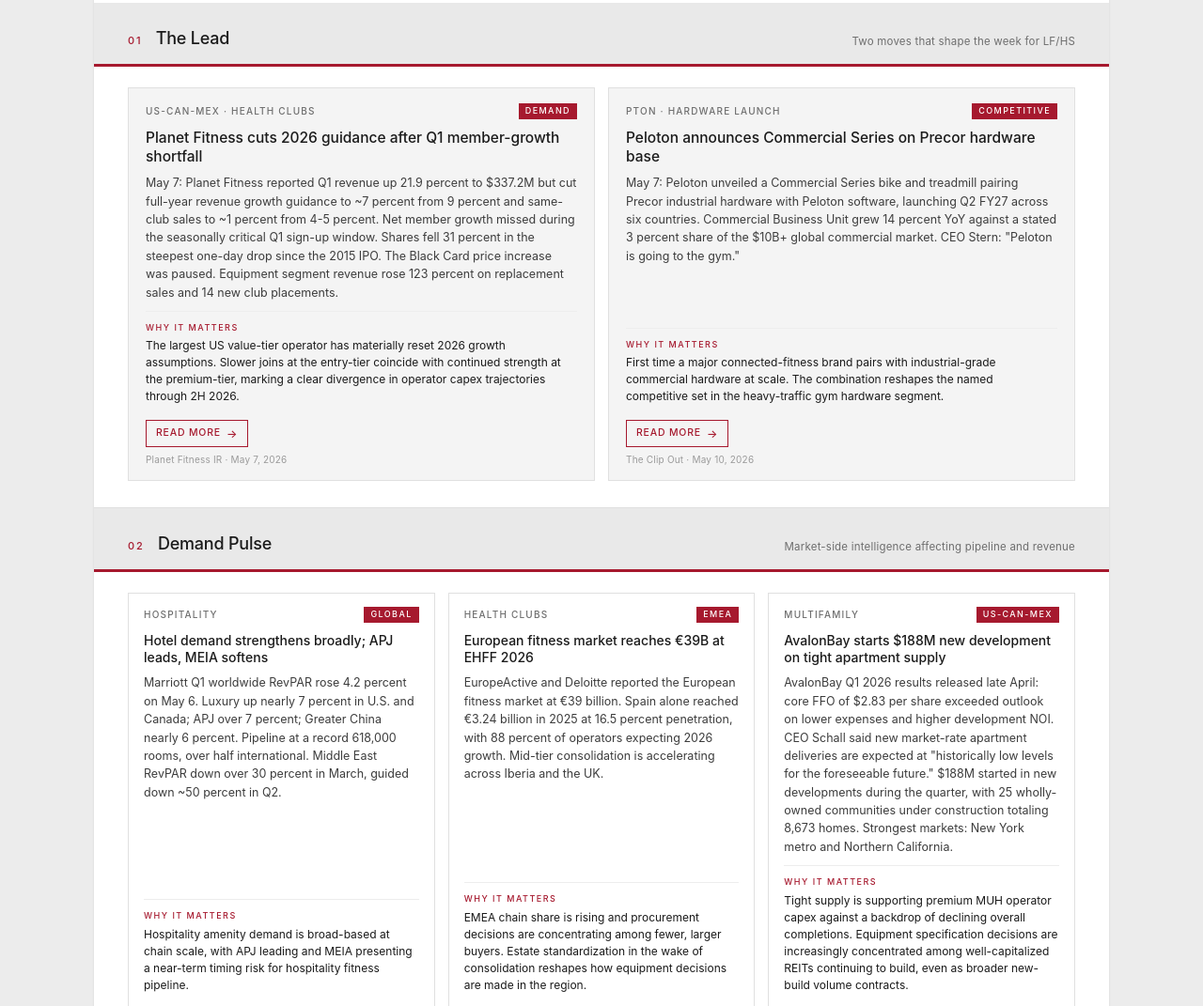
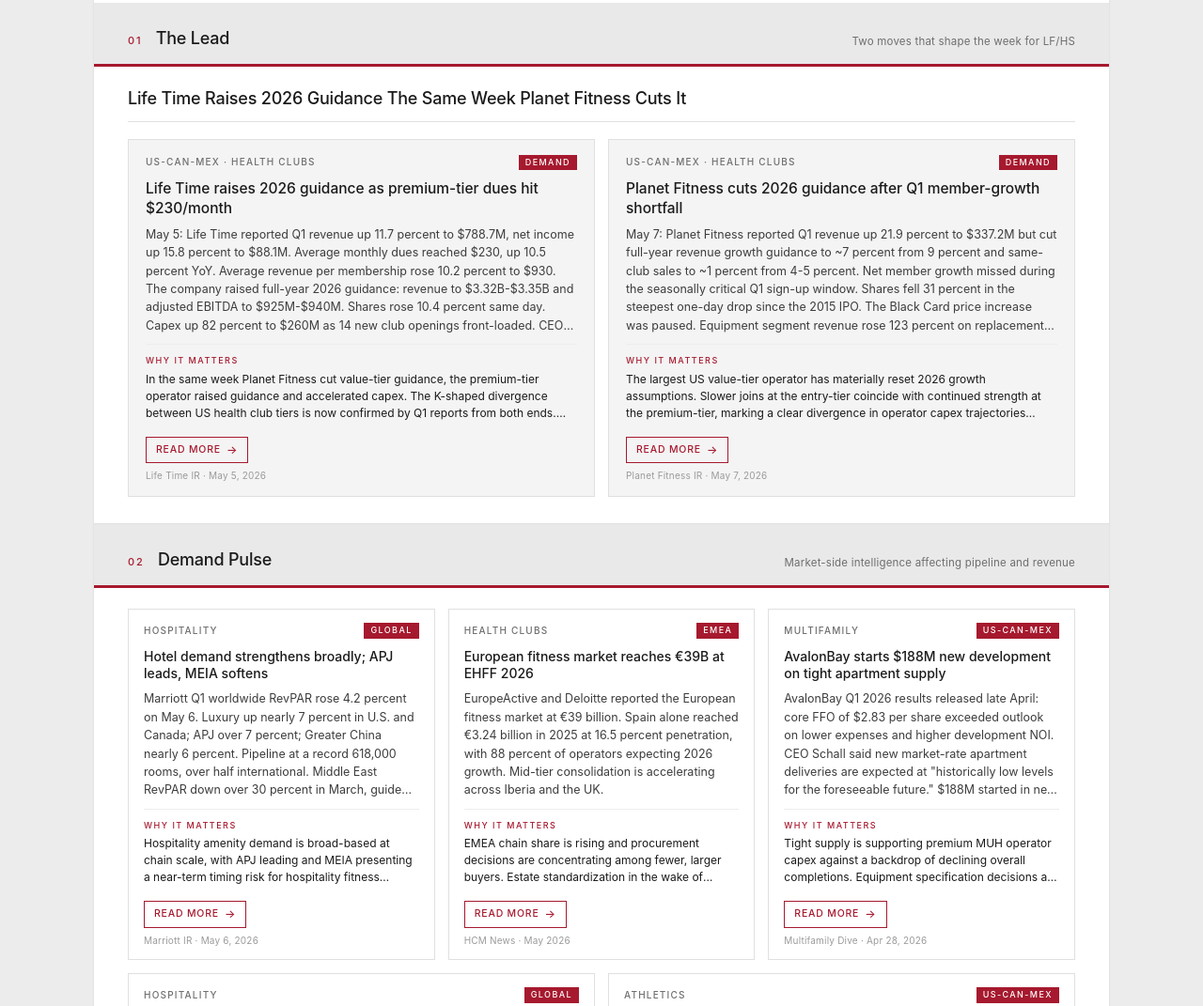
Before and after one commit to trentraleigh89/LFHS-ELT, a plain HTML site: page index.html in a window 1280 px wide. Shown: the part 240-1311 px from the top of the page at 94% size. Drawn offline with Linux system fonts and the light colour scheme.

Commit message:
Update index.html

```diff
--- a/index.html
+++ b/index.html
@@ -119,6 +119,21 @@
   }
   .section-body { padding-bottom: 28px; }
 
+  /* Lead-section caption — sits inside the white content area above the two Lead cards */
+  .lead-caption {
+    margin: 0 0 18px;
+    padding: 0 0 12px;
+    border-bottom: 1px solid var(--hairline);
+  }
+  .lead-caption-title {
+    font-size: 18px;
+    color: var(--ink);
+    font-weight: 500;
+    line-height: 1.3;
+    letter-spacing: -0.2px;
+    margin: 0;
+  }
+
   /* ===== Grids ===== */
   .grid-2 {
     display: grid;
@@ -216,7 +231,11 @@
     line-height: 1.55;
     color: var(--body);
     margin: 0 0 10px;
-    flex: 1;
+    display: -webkit-box;
+    -webkit-line-clamp: 6;
+    -webkit-box-orient: vertical;
+    overflow: hidden;
+    text-overflow: ellipsis;
   }
 
   /* Why-it-matters block */
@@ -227,6 +246,7 @@
     margin: 0 0 12px;
     padding: 10px 0 0;
     border-top: 1px solid var(--hairline-light);
+    flex: 1;
   }
   .card-why .label {
     display: block;
@@ -236,6 +256,13 @@
     text-transform: uppercase;
     font-weight: 500;
     margin-bottom: 4px;
+  }
+  .card-why .why-text {
+    display: -webkit-box;
+    -webkit-line-clamp: 3;
+    -webkit-box-orient: vertical;
+    overflow: hidden;
+    text-overflow: ellipsis;
   }
 
   /* Read More button */
@@ -377,7 +404,24 @@
         <p class="section-sub">Two moves that shape the week for LF/HS</p>
       </div>
       <div class="section-body">
+        <div class="lead-caption">
+          <h3 class="lead-caption-title">Life Time Raises 2026 Guidance The Same Week Planet Fitness Cuts It</h3>
+        </div>
         <div class="grid-2">
+
+          <div class="card card-lead">
+            <div class="card-tag"><span class="tag-region">Demand</span><span class="tag-sub">US-CAN-MEX  ·  Health Clubs</span></div>
+            <h3 class="card-headline">Life Time raises 2026 guidance as premium-tier dues hit $230/month</h3>
+            <p class="card-context">May 5: Life Time reported Q1 revenue up 11.7 percent to $788.7M, net income up 15.8 percent to $88.1M. Average monthly dues reached $230, up 10.5 percent YoY. Average revenue per membership rose 10.2 percent to $930. The company raised full-year 2026 guidance: revenue to $3.32B-$3.35B and adjusted EBITDA to $925M-$940M. Shares rose 10.4 percent same day. Capex up 82 percent to $260M as 14 new club openings front-loaded. CEO Akradi called GLP-1s "a home run" for the industry.</p>
+            <div class="card-why">
+              <span class="label">Why it matters</span>
+              <span class="why-text">In the same week Planet Fitness cut value-tier guidance, the premium-tier operator raised guidance and accelerated capex. The K-shaped divergence between US health club tiers is now confirmed by Q1 reports from both ends. Equipment specification at the premium tier remains a durable demand pocket.</span>
+            </div>
+            <div class="card-cta">
+              <a class="read-more" href="https://ir.lifetime.life/news-events/press-releases/detail/1205/life-time-reports-first-quarter-2026-financial-results" target="_blank" rel="noopener">Read more <span class="arrow">→</span></a>
+              <span class="card-cta-meta">Life Time IR  ·  May 5, 2026</span>
+            </div>
+          </div>
 
           <div class="card card-lead">
             <div class="card-tag"><span class="tag-region">Demand</span><span class="tag-sub">US-CAN-MEX  ·  Health Clubs</span></div>
@@ -385,25 +429,11 @@
             <p class="card-context">May 7: Planet Fitness reported Q1 revenue up 21.9 percent to $337.2M but cut full-year revenue growth guidance to ~7 percent from 9 percent and same-club sales to ~1 percent from 4-5 percent. Net member growth missed during the seasonally critical Q1 sign-up window. Shares fell 31 percent in the steepest one-day drop since the 2015 IPO. The Black Card price increase was paused. Equipment segment revenue rose 123 percent on replacement sales and 14 new club placements.</p>
             <div class="card-why">
               <span class="label">Why it matters</span>
-              The largest US value-tier operator has materially reset 2026 growth assumptions. Slower joins at the entry-tier coincide with continued strength at the premium-tier, marking a clear divergence in operator capex trajectories through 2H 2026.
+              <span class="why-text">The largest US value-tier operator has materially reset 2026 growth assumptions. Slower joins at the entry-tier coincide with continued strength at the premium-tier, marking a clear divergence in operator capex trajectories through 2H 2026.</span>
             </div>
             <div class="card-cta">
               <a class="read-more" href="https://investor.planetfitness.com/investors/press-releases/default.aspx" target="_blank" rel="noopener">Read more <span class="arrow">→</span></a>
               <span class="card-cta-meta">Planet Fitness IR  ·  May 7, 2026</span>
-            </div>
-          </div>
-
-          <div class="card card-lead">
-            <div class="card-tag"><span class="tag-region">Competitive</span><span class="tag-sub">PTON  ·  Hardware Launch</span></div>
-            <h3 class="card-headline">Peloton announces Commercial Series on Precor hardware base</h3>
-            <p class="card-context">May 7: Peloton unveiled a Commercial Series bike and treadmill pairing Precor industrial hardware with Peloton software, launching Q2 FY27 across six countries. Commercial Business Unit grew 14 percent YoY against a stated 3 percent share of the $10B+ global commercial market. CEO Stern: "Peloton is going to the gym."</p>
-            <div class="card-why">
-              <span class="label">Why it matters</span>
-              First time a major connected-fitness brand pairs with industrial-grade commercial hardware at scale. The combination reshapes the named competitive set in the heavy-traffic gym hardware segment.
-            </div>
-            <div class="card-cta">
-              <a class="read-more" href="https://theclipout.com/peloton-gym-equipment-commercial-series/" target="_blank" rel="noopener">Read more <span class="arrow">→</span></a>
-              <span class="card-cta-meta">The Clip Out  ·  May 10, 2026</span>
             </div>
           </div>
         </div>
@@ -428,7 +458,7 @@
             <p class="card-context">Marriott Q1 worldwide RevPAR rose 4.2 percent on May 6. Luxury up nearly 7 percent in U.S. and Canada; APJ over 7 percent; Greater China nearly 6 percent. Pipeline at a record 618,000 rooms, over half international. Middle East RevPAR down over 30 percent in March, guided down ~50 percent in Q2.</p>
             <div class="card-why">
               <span class="label">Why it matters</span>
-              Hospitality amenity demand is broad-based at chain scale, with APJ leading and MEIA presenting a near-term timing risk for hospitality fitness pipeline.
+              <span class="why-text">Hospitality amenity demand is broad-based at chain scale, with APJ leading and MEIA presenting a near-term timing risk for hospitality fitness pipeline.</span>
             </div>
             <div class="card-cta">
               <a class="read-more" href="https://marriott.gcs-web.com/news-releases/news-release-details/marriott-international-reports-first-quarter-2026-results" target="_blank" rel="noopener">Read more <span class="arrow">→</span></a>
@@ -442,7 +472,7 @@
             <p class="card-context">EuropeActive and Deloitte reported the European fitness market at €39 billion. Spain alone reached €3.24 billion in 2025 at 16.5 percent penetration, with 88 percent of operators expecting 2026 growth. Mid-tier consolidation is accelerating across Iberia and the UK.</p>
             <div class="card-why">
               <span class="label">Why it matters</span>
-              EMEA chain share is rising and procurement decisions are concentrating among fewer, larger buyers. Estate standardization in the wake of consolidation reshapes how equipment decisions are made in the region.
+              <span class="why-text">EMEA chain share is rising and procurement decisions are concentrating among fewer, larger buyers. Estate standardization in the wake of consolidation reshapes how equipment decisions are made in the region.</span>
             </div>
             <div class="card-cta">
               <a class="read-more" href="https://www.healthclubmanagement.co.uk/health-club-management-press-releases/technogym-grows-double-digit/362901" target="_blank" rel="noopener">Read more <span class="arrow">→</span></a>
@@ -456,7 +486,7 @@
             <p class="card-context">AvalonBay Q1 2026 results released late April: core FFO of $2.83 per share exceeded outlook on lower expenses and higher development NOI. CEO Schall said new market-rate apartment deliveries are expected at "historically low levels for the foreseeable future." $188M started in new developments during the quarter, with 25 wholly-owned communities under construction totaling 8,673 homes. Strongest markets: New York metro and Northern California.</p>
             <div class="card-why">
               <span class="label">Why it matters</span>
-              Tight supply is supporting premium MUH operator capex against a backdrop of declining overall completions. Equipment specification decisions are increasingly concentrated among well-capitalized REITs continuing to build, even as broader new-build volume contracts.
+              <span class="why-text">Tight supply is supporting premium MUH operator capex against a backdrop of declining overall completions. Equipment specification decisions are increasingly concentrated among well-capitalized REITs continuing to build, even as broader new-build volume contracts.</span>
             </div>
             <div class="card-cta">
               <a class="read-more" href="https://www.multifamilydive.com/news/reit-earnings-call-apartment-supply/818766/" target="_blank" rel="noopener">Read more <span class="arrow">→</span></a>
@@ -470,7 +500,7 @@
             <p class="card-context">Hyatt Q1 2026 (April 30): system-wide RevPAR up 5.4 percent, all-inclusive Net Package RevPAR up 7.4 percent. Greater China up 12 percent, APAC ex-China up 11 percent. Premium customer leisure demand up approximately 7 percent. Record development pipeline of ~151,000 rooms, up 9 percent. Full-year RevPAR outlook raised to 2-4 percent. World of Hyatt loyalty hit 66M members, up 18 percent, accounting for nearly half of occupied rooms.</p>
             <div class="card-why">
               <span class="label">Why it matters</span>
-              The third major hotel parent to confirm luxury-tier strength alongside APAC and Greater China momentum. Hyatt's wellness-brand portfolio (Miraval, all-inclusive, soft lifestyle) is leading the chain. Hospitality fitness specification at the premium tier remains a durable demand pocket.
+              <span class="why-text">The third major hotel parent to confirm luxury-tier strength alongside APAC and Greater China momentum. Hyatt's wellness-brand portfolio (Miraval, all-inclusive, soft lifestyle) is leading the chain. Hospitality fitness specification at the premium tier remains a durable demand pocket.</span>
             </div>
             <div class="card-cta">
               <a class="read-more" href="https://newsroom.hyatt.com/Q1-2026-Earnings" target="_blank" rel="noopener">Read more <span class="arrow">→</span></a>
@@ -484,7 +514,7 @@
             <p class="card-context">2025 college stadium projects reached $2.4B, with 2026 projected over $3B. Penn State Abington approved a $25M athletics renovation on May 8. NIL and revenue-sharing at $2.25B for 2025-26 is pulling capital toward player compensation and premium seating, tightening athletic department procurement scrutiny.</p>
             <div class="card-why">
               <span class="label">Why it matters</span>
-              Collegiate facility demand remains durable but ROI scrutiny is tightening. Lifecycle-cost economics carry more weight in athletic-department procurement than at any point in the prior decade.
+              <span class="why-text">Collegiate facility demand remains durable but ROI scrutiny is tightening. Lifecycle-cost economics carry more weight in athletic-department procurement than at any point in the prior decade.</span>
             </div>
             <div class="card-cta">
               <a class="read-more" href="https://www.psu.edu/news/administration/story/trustees-approve-25-million-renovation-athletics-building-penn-state-abington" target="_blank" rel="noopener">Read more <span class="arrow">→</span></a>
@@ -514,7 +544,7 @@
             <p class="card-context">HRC steel closed at $1,121 per ton on May 11, up 26 percent year-over-year and 3.2 percent in the past month. The May 4 print of $1,135 was the highest since January 2024. Four-week gain stands at 5 percent.</p>
             <div class="card-why">
               <span class="label">Why it matters</span>
-              Sustained pressure on a primary domestic input cost. Margin implications carry into 2H planning and model-year decisions.
+              <span class="why-text">Sustained pressure on a primary domestic input cost. Margin implications carry into 2H planning and model-year decisions.</span>
             </div>
             <div class="card-cta">
               <a class="read-more" href="https://tradingeconomics.com/commodity/hrc-steel" target="_blank" rel="noopener">Read more <span class="arrow">→</span></a>
@@ -528,7 +558,7 @@
             <p class="card-context">EUR/USD at 1.1785 on May 11, up 6.3 percent YoY and strongest since April. The U.S. Dollar Index sits near 98.25, on pace for a ~10 percent annual decline, the softest year in about eight. ECB pricing in a June rate hike adds to the rate differential.</p>
             <div class="card-why">
               <span class="label">Why it matters</span>
-              US-manufactured product carries pricing headroom against EUR-priced competitors in EMEA and APJ markets through the current FX cycle.
+              <span class="why-text">US-manufactured product carries pricing headroom against EUR-priced competitors in EMEA and APJ markets through the current FX cycle.</span>
             </div>
             <div class="card-cta">
               <a class="read-more" href="https://tradingeconomics.com/euro-area/currency" target="_blank" rel="noopener">Read more <span class="arrow">→</span></a>
@@ -542,11 +572,11 @@
             <p class="card-context">May 5: President Trump warned the EU of "much higher" tariffs unless EU tariffs on US goods are removed by July 4. Commercial fitness peers with EU-sourced components carry landed-cost exposure that US-made product does not share.</p>
             <div class="card-why">
               <span class="label">Why it matters</span>
-              A material policy date in early July could differentiate US-manufactured product against EU-component competitors in the back half of 2026.
+              <span class="why-text">A material policy date in early July could differentiate US-manufactured product against EU-component competitors in the back half of 2026.</span>
             </div>
             <div class="card-cta">
-              <a class="read-more" href="https://www.forex.com/en/news-and-analysis/eur-usd-forecast-currency-pair-of-the-week-may-5-2026/" target="_blank" rel="noopener">Read more <span class="arrow">→</span></a>
-              <span class="card-cta-meta">Forex.com market note  ·  May 5, 2026</span>
+              <a class="read-more" href="https://www.cnbc.com/2026/05/08/trump-tariffs-trade-eu-europe-deal.html" target="_blank" rel="noopener">Read more <span class="arrow">→</span></a>
+              <span class="card-cta-meta">CNBC  ·  May 8, 2026</span>
             </div>
           </div>
 
@@ -572,7 +602,7 @@
             <p class="card-context">Q3 FY26 results May 7: total revenue $631M, Commercial Business Unit up 14 percent YoY for the third consecutive quarter. Commercial Series pairs Precor industrial hardware with Peloton software and content. Stated 3 percent share of $10B+ global commercial market.</p>
             <div class="card-why">
               <span class="label">Why it matters</span>
-              Peloton's Precor base addresses its commercial durability gap; brand strength pulls retail-side consideration into commercial specification. The combination is materially different from prior Peloton commercial efforts.
+              <span class="why-text">Peloton's Precor base addresses its commercial durability gap; brand strength pulls retail-side consideration into commercial specification. The combination is materially different from prior Peloton commercial efforts.</span>
             </div>
             <div class="card-cta">
               <a class="read-more" href="https://investor.onepeloton.com/news-releases/news-release-details/peloton-announces-q3-fy2026-financial-results" target="_blank" rel="noopener">Read more <span class="arrow">→</span></a>
@@ -586,7 +616,7 @@
             <p class="card-context">Q1 revenue €236.8M, up 10.1 percent YoY (12.6 percent constant FX). Commercial segment up 10.8 percent. Italy led at 20.7 percent, APAC at 14.4 percent, MEIA at 13.5 percent. Multi-year Google Cloud generative-AI partnership announced. TIME 100 Most Influential Companies inclusion.</p>
             <div class="card-why">
               <span class="label">Why it matters</span>
-              Strong global momentum with notable Americas softness. The Google Cloud partnership signals platform-scale ambition beyond device-level features.
+              <span class="why-text">Strong global momentum with notable Americas softness. The Google Cloud partnership signals platform-scale ambition beyond device-level features.</span>
             </div>
             <div class="card-cta">
               <a class="read-more" href="https://corporate.technogym.com/en/investor-relations/news-and-events/press-releases" target="_blank" rel="noopener">Read more <span class="arrow">→</span></a>
@@ -600,11 +630,11 @@
             <p class="card-context">Providence Equity-backed VivaGym closed the acquisition of Synergym, creating a leading southern European mid-market platform. Combined with VivaGym's UK presence, the group spans Iberia and the UK. Spain's market reached €3.24B in 2025.</p>
             <div class="card-why">
               <span class="label">Why it matters</span>
-              Another PE-backed Iberian roll-up concentrates procurement decisions among fewer, larger buyers. Estate standardization following the merger typically opens a 6-12 month conversion window.
+              <span class="why-text">Another PE-backed Iberian roll-up concentrates procurement decisions among fewer, larger buyers. Estate standardization following the merger typically opens a 6-12 month conversion window.</span>
             </div>
             <div class="card-cta">
-              <a class="read-more" href="https://www.fitgearsource.com/fitness-equipment-industry-weekly-news-7/" target="_blank" rel="noopener">Read more <span class="arrow">→</span></a>
-              <span class="card-cta-meta">Industry brief  ·  May 2026</span>
+              <a class="read-more" href="https://www.provequity.com/news/vivagym-acquires-synergym-accelerate-its-long-term-growth-iberia" target="_blank" rel="noopener">Read more <span class="arrow">→</span></a>
+              <span class="card-cta-meta">Providence Equity  ·  Apr 27, 2026</span>
             </div>
           </div>
 
@@ -614,7 +644,7 @@
             <p class="card-context">Marriott named Jen Mason CFO succeeding retiring Leeny Oberg; she led the May 6 earnings call. Hilton restructured ahead of Chris Silcock's retirement: Laura Fuentes to Chief Brand Officer, new CTO role created. Both committed to elevated 2026 digital and AI investment.</p>
             <div class="card-why">
               <span class="label">Why it matters</span>
-              Dual finance-and-tech rotations at the two largest global brands coincide with raised digital spend, with implications for brand-standard refresh cycles in the renovation window ahead.
+              <span class="why-text">Dual finance-and-tech rotations at the two largest global brands coincide with raised digital spend, with implications for brand-standard refresh cycles in the renovation window ahead.</span>
             </div>
             <div class="card-cta">
               <a class="read-more" href="https://www.hoteldive.com/news/marriott-q1-2026-earnings/819442/" target="_blank" rel="noopener">Read more <span class="arrow">→</span></a>
@@ -628,11 +658,11 @@
             <p class="card-context">Zwift closed its acquisition of Rouvy, combining gamified virtual cycling with real-world video routes. Both platforms continue operating independently. Arrives alongside Technogym's RUN X / World Athletics treadmill championship positioning indoor running as a competitive format.</p>
             <div class="card-why">
               <span class="label">Why it matters</span>
-              Standardized digital fitness categories are forming. Equipment specifications are increasingly required to play with multiple platforms rather than ship as closed ecosystems.
+              <span class="why-text">Standardized digital fitness categories are forming. Equipment specifications are increasingly required to play with multiple platforms rather than ship as closed ecosystems.</span>
             </div>
             <div class="card-cta">
-              <a class="read-more" href="https://www.fitgearsource.com/fitness-equipment-industry-weekly-news-7/" target="_blank" rel="noopener">Read more <span class="arrow">→</span></a>
-              <span class="card-cta-meta">Industry brief  ·  May 2026</span>
+              <a class="read-more" href="https://news.zwift.com/en-WW/264934-zwift-accelerates-mission-to-make-more-people-more-active-more-often-with-the-acquisition-of-rouvy/" target="_blank" rel="noopener">Read more <span class="arrow">→</span></a>
+              <span class="card-cta-meta">Zwift Newsroom  ·  Apr 29, 2026</span>
             </div>
           </div>
 
@@ -642,7 +672,7 @@
             <p class="card-context">Technogym partnered with Google Cloud to integrate generative AI across 38M users. Peloton announced 1,400+ Spotify-distributed classes and first AI-dubbed instructor programs in German and Spanish. Marriott committed 30-35 percent of 2026 investment spend to digital technology.</p>
             <div class="card-why">
               <span class="label">Why it matters</span>
-              AI is consolidating from individual product features into ecosystem-level platforms. Commercial buyers are increasingly selecting on platform strength alongside device-level specifications.
+              <span class="why-text">AI is consolidating from individual product features into ecosystem-level platforms. Commercial buyers are increasingly selecting on platform strength alongside device-level specifications.</span>
             </div>
             <div class="card-cta">
               <a class="read-more" href="https://corporate.technogym.com/en/investor-relations/news-and-events/press-releases" target="_blank" rel="noopener">Read more <span class="arrow">→</span></a>
```
